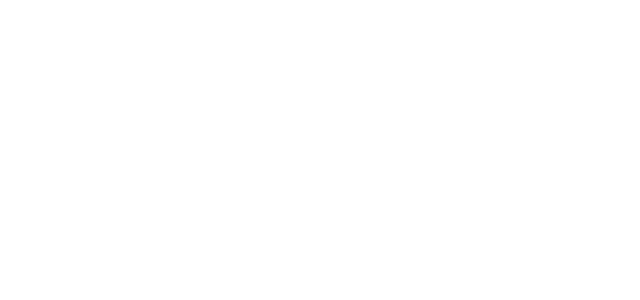
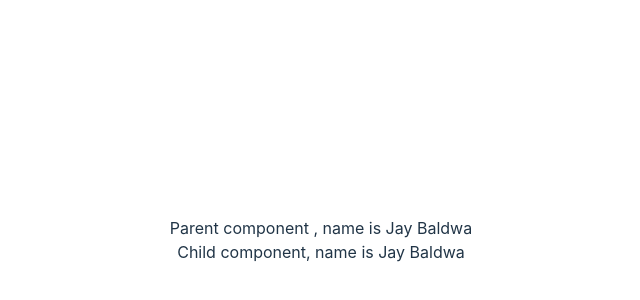
Before and after one commit to JayBaldwa30/React-Practice, a React (Vite) app: page / in a window 1280 px wide. Shown: the part 160-460 px from the top of the page, without its empty margins (319-959 px from the left). Built offline with nearby package versions, Linux system fonts and the light colour scheme.

Commit message:
Passing props to nested components

```diff
--- a/src/App.jsx
+++ b/src/App.jsx
@@ -1,9 +1,10 @@
 import "./App.css";
+import Parent from "./components/Parent";
 
 function App() {
   return (
     <>
-
+  <Parent name="Jay Baldwa"/>
     </>
   );
 }
--- /dev/null
+++ b/src/components/Child.jsx
@@ -0,0 +1,5 @@
+function Child(props) {
+  return <div>Child component, name is {props.name}</div>;
+}
+
+export default Child;
--- /dev/null
+++ b/src/components/Parent.jsx
@@ -0,0 +1,11 @@
+import Child from "./Child";
+function Parent({ name }) {
+  return (
+    <>
+      <div>Parent component , name is {name}</div>
+      <Child name={name} />
+    </>
+  );
+}
+
+export default Parent;
```
